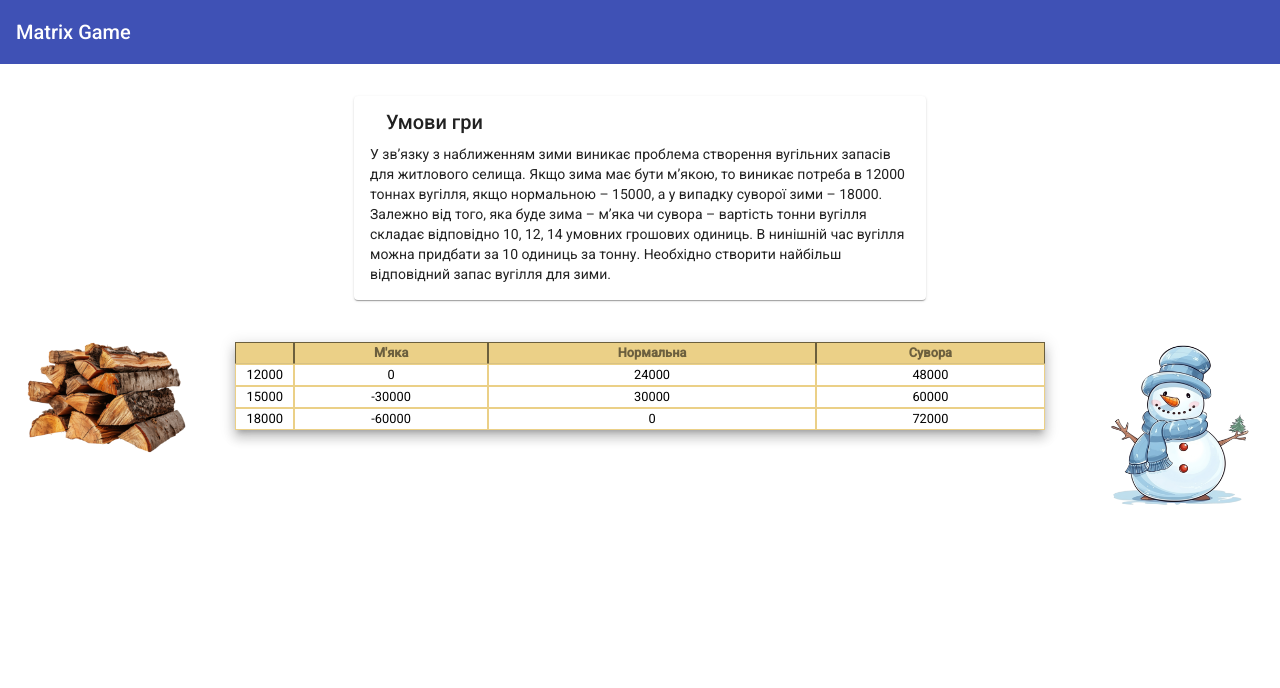
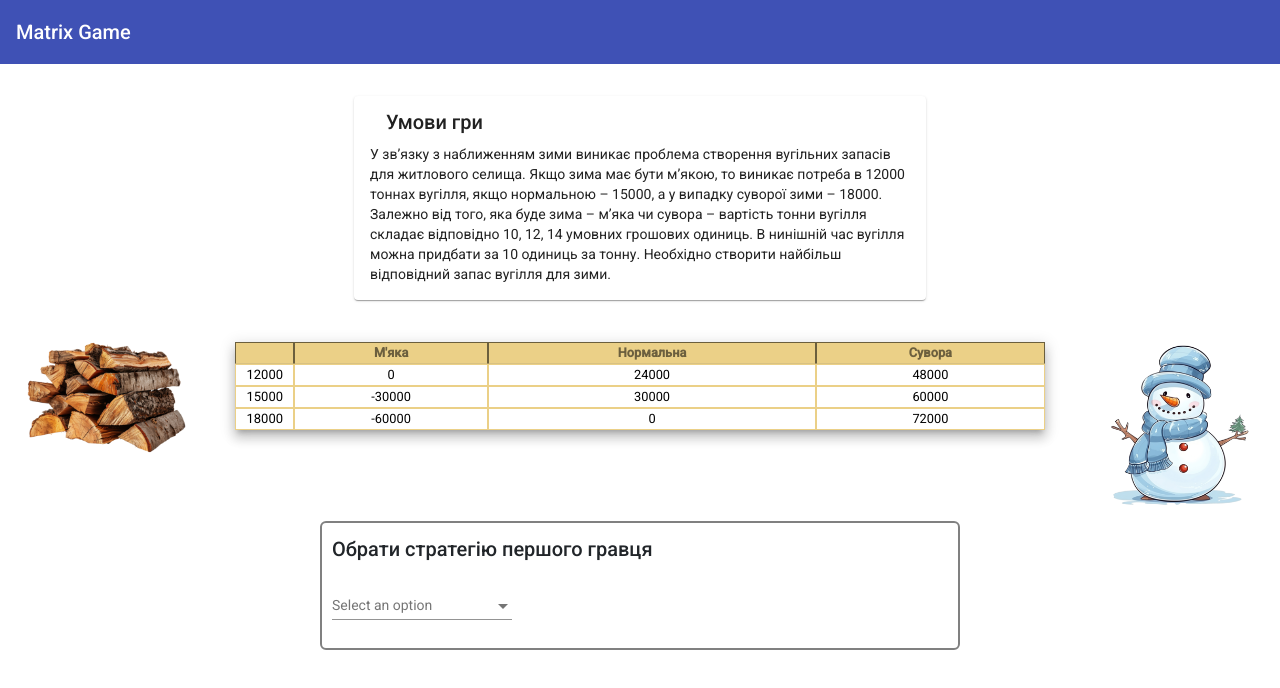
Before and after one commit to DimaMykhnevych/MatrixGame, an Angular app in the folder matrix-game/: page / in a window 1280 px wide. Shown: the top 688 px of the page. Built offline with nearby package versions, Linux system fonts and the light colour scheme.

Commit message:
Added first player strategy chooser

```diff
--- a/matrix-game/src/app/app.component.html
+++ b/matrix-game/src/app/app.component.html
@@ -36,4 +36,23 @@
       <img class="snowman" src="assets/images/snowman.png" alt="snowman" />
     </div>
   </div>
+  <div class="row">
+    <div class="col-lg-3"></div>
+    <div class="col-lg-6 option-chooser">
+      <h2>Обрати стратегію першого гравця</h2>
+      <mat-form-field>
+        <mat-label>Select an option</mat-label>
+        <mat-select
+          [(value)]="selectedFirstPlayerStrategy"
+          (selectionChange)="onFirstPlayerOptionChanged($event)"
+        >
+          <mat-option>None</mat-option>
+          <mat-option value="12000">12000</mat-option>
+          <mat-option value="15000">15000</mat-option>
+          <mat-option value="18000">18000</mat-option>
+        </mat-select>
+      </mat-form-field>
+    </div>
+    <div class="col-lg-3"></div>
+  </div>
 </div>
--- a/matrix-game/src/app/app.component.scss
+++ b/matrix-game/src/app/app.component.scss
@@ -13,3 +13,10 @@
     max-height: 100%;
     object-fit: cover;
 }
+
+
+.option-chooser{
+    border-radius: 6px;
+    border: 2px solid grey;
+    padding: 10px;
+}
--- a/matrix-game/src/app/app.component.ts
+++ b/matrix-game/src/app/app.component.ts
@@ -10,6 +10,8 @@ export class AppComponent implements OnInit {
 
   public data: number[][] = [];
 
+  public selectedFirstPlayerStrategy: string | null = null;
+
   constructor() {}
 
   ngOnInit(): void {
@@ -19,4 +21,8 @@ export class AppComponent implements OnInit {
       [-60000, 0, 72000],
     ];
   }
+
+  public onFirstPlayerOptionChanged(event: any) {
+    console.log(event.value);
+  }
 }
```
